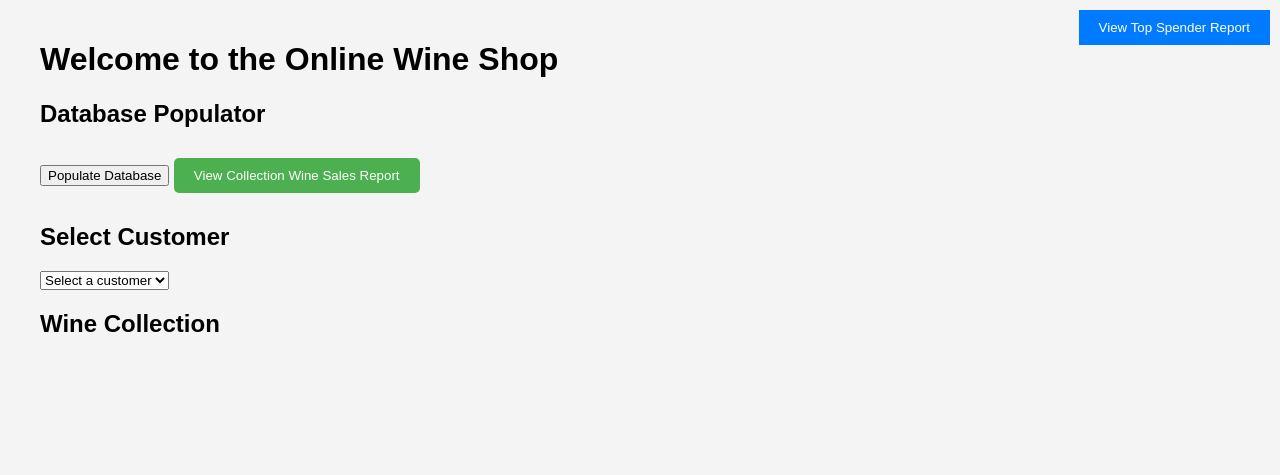
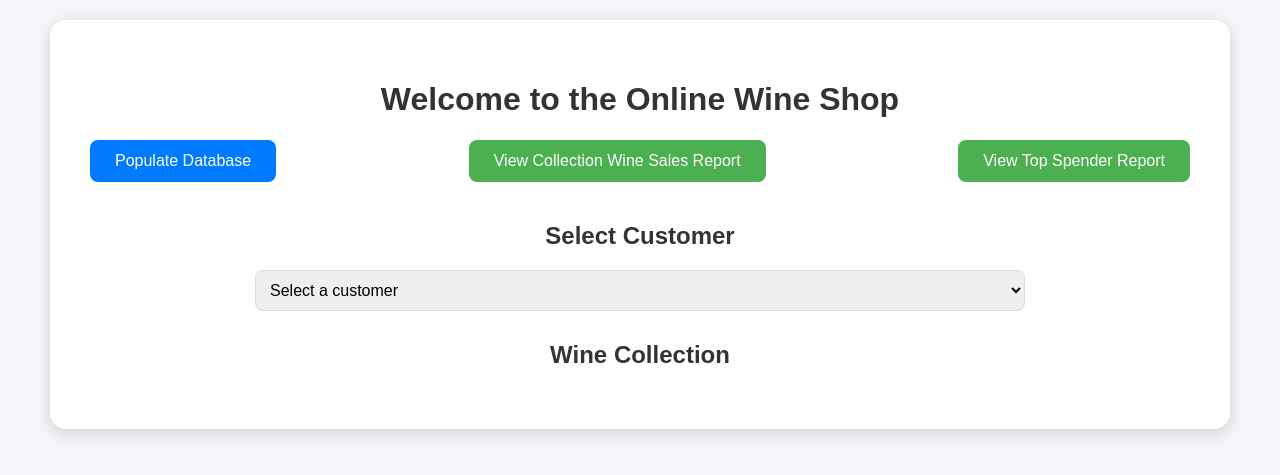
Before and after one commit to lytvyn108/docker-project, a Flask app: page / in a window 1280 px wide. Shown: the top 475 px of the page. Run offline with Flask 3, Linux system fonts and the light colour scheme; data that the repository does not hold is empty.

Commit message:
Main page better design

```diff
--- a/app/templates/index.html
+++ b/app/templates/index.html
@@ -6,37 +6,112 @@
     <title>Online Wine Shop</title>
     <style>
         body {
-            font-family: Arial, sans-serif;
-            background-color: #f4f4f4;
+            font-family: 'Arial', sans-serif;
+            background-color: #f4f4f9;
             margin: 0;
             padding: 20px;
         }
         .container {
-            max-width: 1200px;
+            max-width: 1100px;
             margin: auto;
+            background-color: white;
+            padding: 40px;
+            border-radius: 16px;
+            box-shadow: 0 4px 15px rgba(0, 0, 0, 0.15);
+        }
+        h1, h2 {
+            text-align: center;
+            color: #333;
+        }
+        .button-section {
+            display: flex;
+            justify-content: space-between;
+            margin-bottom: 30px;
+        }
+        .button-section button,
+        .button-section a button {
+            padding: 12px 25px;
+            font-size: 16px;
+            border-radius: 8px;
+            border: none;
+            cursor: pointer;
+            transition: background-color 0.3s ease;
+        }
+        .populate-button {
+            background-color: #007bff;
+            color: white;
+        }
+        .populate-button:hover {
+            background-color: #0056b3;
+        }
+        .report-button {
+            background-color: #4CAF50;
+            color: white;
+        }
+        .report-button:hover {
+            background-color: #388e3c;
+        }
+        .select-customer {
+            text-align: center;
+            margin: 40px 0 30px;
+        }
+        #customer-select {
+            width: 70%;
+            padding: 10px;
+            font-size: 16px;
+            border-radius: 8px;
+            border: 1px solid #ddd;
+        }
+        .wine-list {
+            display: flex;
+            flex-wrap: wrap;
+            gap: 25px;
+            justify-content: center;
         }
         .wine-card {
+            width: 300px;
             border: 1px solid #ddd;
             background-color: white;
-            padding: 15px;
-            margin-bottom: 20px;
-            border-radius: 8px;
+            padding: 20px;
+            border-radius: 12px;
+            box-shadow: 0 4px 8px rgba(0, 0, 0, 0.1);
+            text-align: center;
+            transition: transform 0.3s ease, box-shadow 0.3s ease;
+        }
+        .wine-card:hover {
+            transform: translateY(-5px);
+            box-shadow: 0 6px 12px rgba(0, 0, 0, 0.2);
         }
         .wine-card h3 {
-            margin-top: 0;
+            margin-bottom: 10px;
+            color: #333;
         }
-        .button-section {
-            margin-bottom: 30px;
+        .wine-card p {
+            margin: 5px 0;
+            color: #666;
         }
-        .report-button {
-            position: absolute;
-            top: 10px;
-            right: 10px;
-            padding: 10px 20px;
-            background-color: #007bff;
+        .wine-card a {
+            display: inline-block;
+            margin-top: 10px;
+            text-decoration: none;
+            color: #007bff;
+            font-weight: bold;
+        }
+        .wine-card a:hover {
+            text-decoration: underline;
+        }
+        .wine-card button {
+            background-color: #ff7043;
             color: white;
             border: none;
+            padding: 10px 20px;
+            border-radius: 8px;
             cursor: pointer;
+            transition: background-color 0.3s ease;
+            margin-top: 10px;
+        }
+        .wine-card button:hover {
+            background-color: #d84315;
         }
     </style>
 </head>
@@ -45,18 +120,16 @@
         <h1>Welcome to the Online Wine Shop</h1>
 
         <div class="button-section">
-            <h2>Database Populator</h2>
-            <button onclick="populateDatabase()">Populate Database</button>
-
+            <button class="populate-button" onclick="populateDatabase()">Populate Database</button>
             <a href="/collection-wine-report">
-                <button style="padding: 10px 20px; background-color: #4CAF50; color: white; border: none; border-radius: 5px; cursor: pointer; margin-top: 10px;">
-                    View Collection Wine Sales Report
-                </button>
+                <button class="report-button">View Collection Wine Sales Report</button>
+            </a>
+            <a href="/top_spender_report.html">
+                <button class="report-button">View Top Spender Report</button>
             </a>
         </div>
 
-
-        <div>
+        <div class="select-customer">
             <h2>Select Customer</h2>
             <select id="customer-select">
                 <option value="">Select a customer</option>
@@ -70,8 +143,6 @@
             </div>
         </div>
     </div>
-
-    <button class="report-button" onclick="window.location.href='/top_spender_report.html'">View Top Spender Report</button>
 
     <script>
         function populateDatabase() {
```
